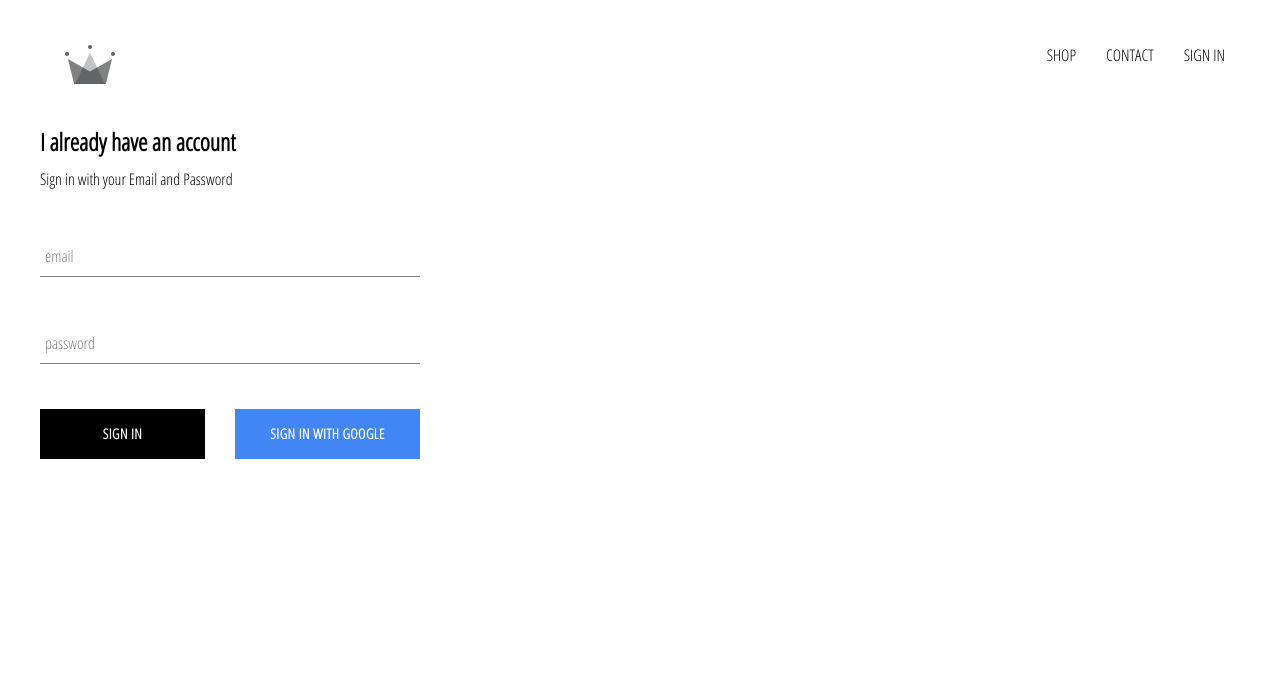
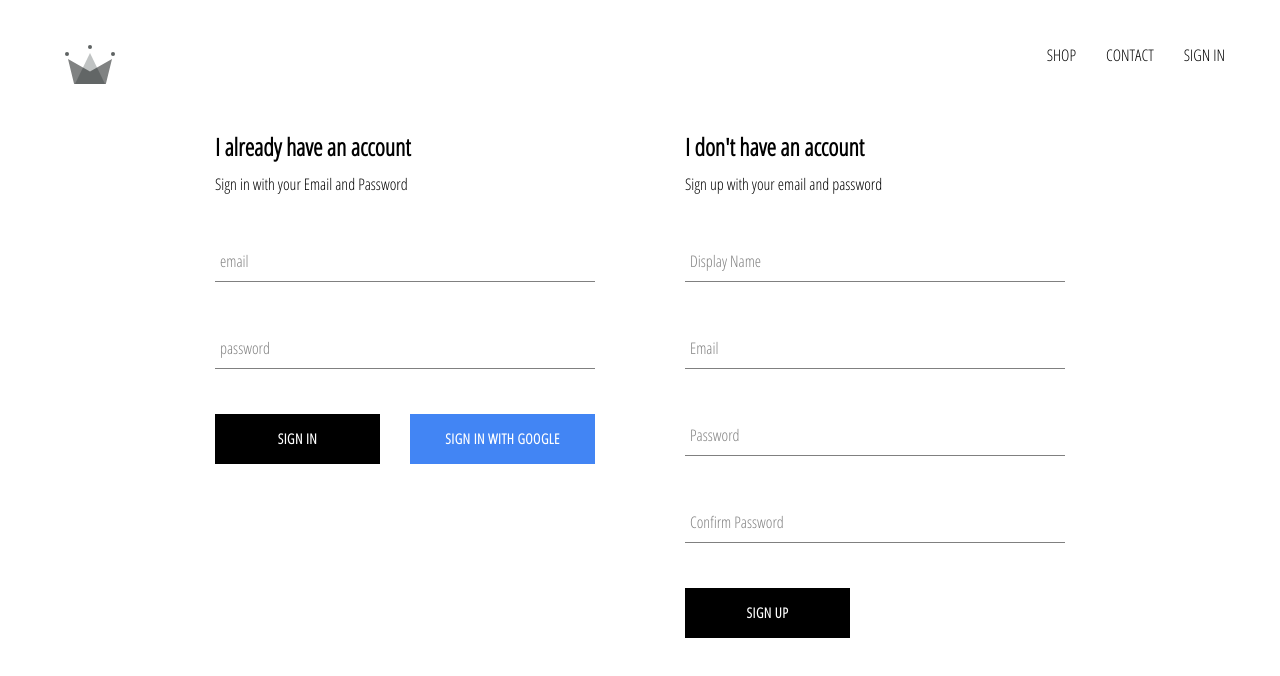
Before and after one commit to mayank85/richa-clothing, a React (Create React App) app: page /signin in a window 1280 px wide. Shown: the top 676 px of the page. Built offline with nearby package versions, Linux system fonts and the light colour scheme; no server answers.

Commit message:
implemented firestor utils, including ability to store authenticated users into firestore databse

```diff
--- a/src/App.js
+++ b/src/App.js
@@ -5,24 +5,37 @@
 import ShopPage from "./pages/shop/shoppage.component";
 import Header from "./components/header/header.component.jsx";
 import SignInAndSignOutPage from "./pages/sign-in-and-sign-up/sign-in-and-sign-up.jsx";
-import { auth } from "./firebase/firebase.utils";
+import { auth, createUserProfileDocument } from "./firebase/firebase.utils";
 
 class App extends React.Component {
   constructor() {
     super();
 
     this.state = {
-      currentUser: null
-    }
+      currentUser: null,
+    };
   }
 
   unsubscribeFromAuth = null;
 
   componentDidMount() {
-    this.unsubscribeFromAuth = auth.onAuthStateChanged(user => {
-      this.setState({currentUser : user});
-      console.log(user);
-    })
+    this.unsubscribeFromAuth = auth.onAuthStateChanged(async (userAuth) => {
+      if (userAuth) {
+        const userRef = await createUserProfileDocument(userAuth);
+        userRef.onSnapshot((snapShot) => {
+          this.setState(
+            {
+              currentUser: {
+                id: snapShot.id,
+                ...snapShot.data(),
+              },
+            }
+          );
+        });
+      } else {
+        this.setState({ currentUser: userAuth });
+      }
+    });
   }
 
   componentWillUnmount() {
--- /dev/null
+++ b/src/components/sign-up/sign-up.component.jsx
@@ -0,0 +1,102 @@
+import React from "react";
+import FormInput from "../form-input/form-input.component";
+import CustomButton from "../custom-button/custom-button.component";
+
+import { auth, createUserProfileDocument } from "../../firebase/firebase.utils";
+
+import "./sign-up.styles.scss";
+
+class Signup extends React.Component {
+  constructor() {
+    super();
+
+    this.state = {
+      displayName: "",
+      email: "",
+      password: "",
+      confirmPassword: ""
+    };
+  }
+
+  handleSubmit = async event =>{
+      event.preventDefault();
+
+      const { displayName, email, password, confirmPassword } = this.state;
+
+      if(password !== confirmPassword) {
+          alert("passwords don't match");
+          return;
+      }
+
+      try {
+          const { user } = await auth.createUserWithEmailAndPassword(email, password);
+          await createUserProfileDocument(user, { displayName });
+
+          this.setState({
+            displayName: "",
+            email: "",
+            password: "",
+            confirmPassword: ""
+          });
+
+      } catch (error) {
+          console.log(error);
+      }
+
+  };
+
+  handleChange = event => {
+      const { name, value } = event.target;
+      this.setState({[name]:value});
+  };
+
+  render() {
+    const { displayName, email, password, confirmPassword } = this.state;
+    return (
+      <div className="sign-up">
+        <h2 className="title">I don't have an account</h2>
+        <span>Sign up with your email and password</span>
+        <form className="sign-up-form" onSubmit={this.handleSubmit}>
+          <FormInput
+            type="text"
+            name="displayName"
+            value={displayName}
+            onChange={this.handleChange}
+            label="Display Name"
+            required
+          />
+
+          <FormInput
+            type="email"
+            name="email"
+            value={email}
+            onChange={this.handleChange}
+            label="Email"
+            required
+          />
+
+          <FormInput
+            type="password"
+            name="password"
+            value={password}
+            onChange={this.handleChange}
+            label="Password"
+            required
+          />
+
+          <FormInput
+            type="password"
+            name="confirmPassword"
+            value={confirmPassword}
+            onChange={this.handleChange}
+            label="Confirm Password"
+            required
+          />
+          <CustomButton type="submit">SIGN UP</CustomButton>
+        </form>
+      </div>
+    );
+  }
+}
+
+export default Signup;
--- /dev/null
+++ b/src/components/sign-up/sign-up.styles.scss
@@ -0,0 +1,9 @@
+.sign-up {
+    display: flex;
+    flex-direction: column;
+    width: 380px;
+
+    .title {
+      margin: 10px 0;
+    }
+  }
--- a/src/firebase/firebase.utils.js
+++ b/src/firebase/firebase.utils.js
@@ -1,6 +1,6 @@
-import firebase from 'firebase/app';
-import 'firebase/firestore';
-import 'firebase/auth';
+import firebase from "firebase/app";
+import "firebase/firestore";
+import "firebase/auth";
 
 const config = {
   apiKey: "AIzaSyCaWuEtxCaJGsWSTnBzHSiJGuu5v2lp5SA",
@@ -9,7 +9,32 @@
   storageBucket: "richa-clothing-db.appspot.com",
   messagingSenderId: "37944185690",
   appId: "1:37944185690:web:2c4421e592b0e66f65d963",
-    measurementId: "G-0CVYS9XR66"
+  measurementId: "G-0CVYS9XR66",
+};
+
+export const createUserProfileDocument = async (userAuth, additionalData) => {
+  if (!userAuth) return;
+
+  const userRef = firestore.doc(`users/${userAuth.uid}`);
+
+  const snapShot = await userRef.get();
+
+  if (!snapShot.exists) {
+    const { displayName, email } = userAuth;
+    const createAt = new Date();
+
+    try {
+      await userRef.set({
+        displayName,
+        email,
+        createAt,
+        ...additionalData
+      });
+    } catch (error) {
+      console.log("error creating user", error.message);
+    }
+  }
+  return userRef;
 };
 
 firebase.initializeApp(config);
@@ -18,7 +43,7 @@
 export const firestore = firebase.firestore();
 
 const provider = new firebase.auth.GoogleAuthProvider();
-provider.setCustomParameters({ prompt : 'select_account' });
+provider.setCustomParameters({ prompt: "select_account" });
 export const signInWithGoogle = () => auth.signInWithPopup(provider);
 
 export default firebase;
--- a/src/pages/sign-in-and-sign-up/sign-in-and-sign-up.jsx
+++ b/src/pages/sign-in-and-sign-up/sign-in-and-sign-up.jsx
@@ -1,10 +1,12 @@
 import React from 'react';
 import './sign-in-and-sign-up.styles.scss';
 import Signin from '../../components/sign-in/sign-in.component';
+import Signup from '../../components/sign-up/sign-up.component';
 
 const SignInAndSignOutPage = () => (
     <div className='sign-in-and-sign-up'>
         <Signin />
+        <Signup/>
     </div>
 );
 
--- a/src/pages/sign-in-and-sign-up/sign-in-and-sign-up.styles.scss
+++ b/src/pages/sign-in-and-sign-up/sign-in-and-sign-up.styles.scss
@@ -0,0 +1,6 @@
+.sign-in-and-sign-up {
+    width: 850px;
+    display: flex;
+    justify-content: space-between;
+    margin: 30px auto;
+  }
```
Also changed, not shown: src/firebase/test.js (added, +8 -0 lines). Lines whose indentation alone changed are shown as unchanged.
